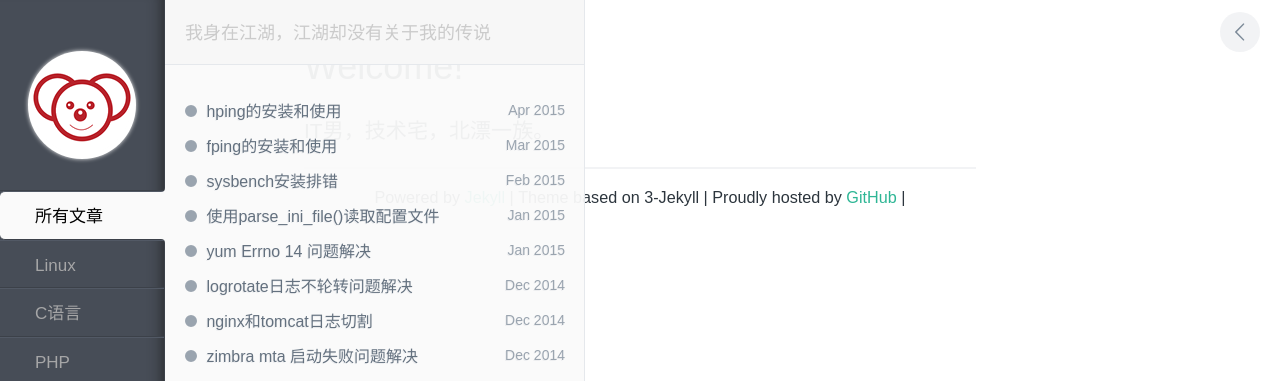
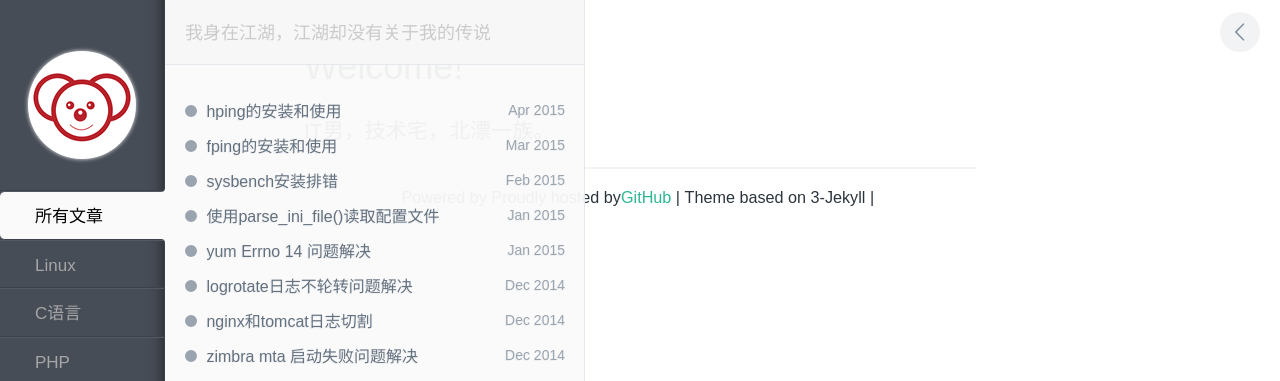
Before and after one commit to koalaxiaot/koalaxiaot.github.com, a Jekyll site: the page built from index.html, in a window 1280 px wide. Shown: the top 381 px of the page. Built offline with Jekyll 4.4.1, drawn with Linux system fonts in a browser that asks for light colours; comment, search, counter and statistics services are not loaded.

Commit message:
change footer

```diff
--- a/_includes/footer.html
+++ b/_includes/footer.html
@@ -1,5 +1,4 @@
 <p id="copyright">Powered by
-  <a href="http://jekyllrb.com" target="_blank">Jekyll</a>&nbsp;|&nbsp;Theme based on 3-Jekyll</a>&nbsp;|&nbsp;Proudly hosted by
-  <a href="https://github.com" target="_blank">GitHub</a>&nbsp;|
+  Proudly hosted by<a href="https://github.com" target="_blank">GitHub</a>&nbsp;|&nbsp;Theme based on 3-Jekyll&nbsp;|&nbsp;
   <script type="text/javascript">var cnzz_protocol = (("https:" == document.location.protocol) ? " https://" : " http://");document.write(unescape("%3Cspan id='cnzz_stat_icon_1253503132'%3E%3C/span%3E%3Cscript src='" + cnzz_protocol + "s23.cnzz.com/stat.php%3Fid%3D1253503132' type='text/javascript'%3E%3C/script%3E"));</script>
 </p>
```
